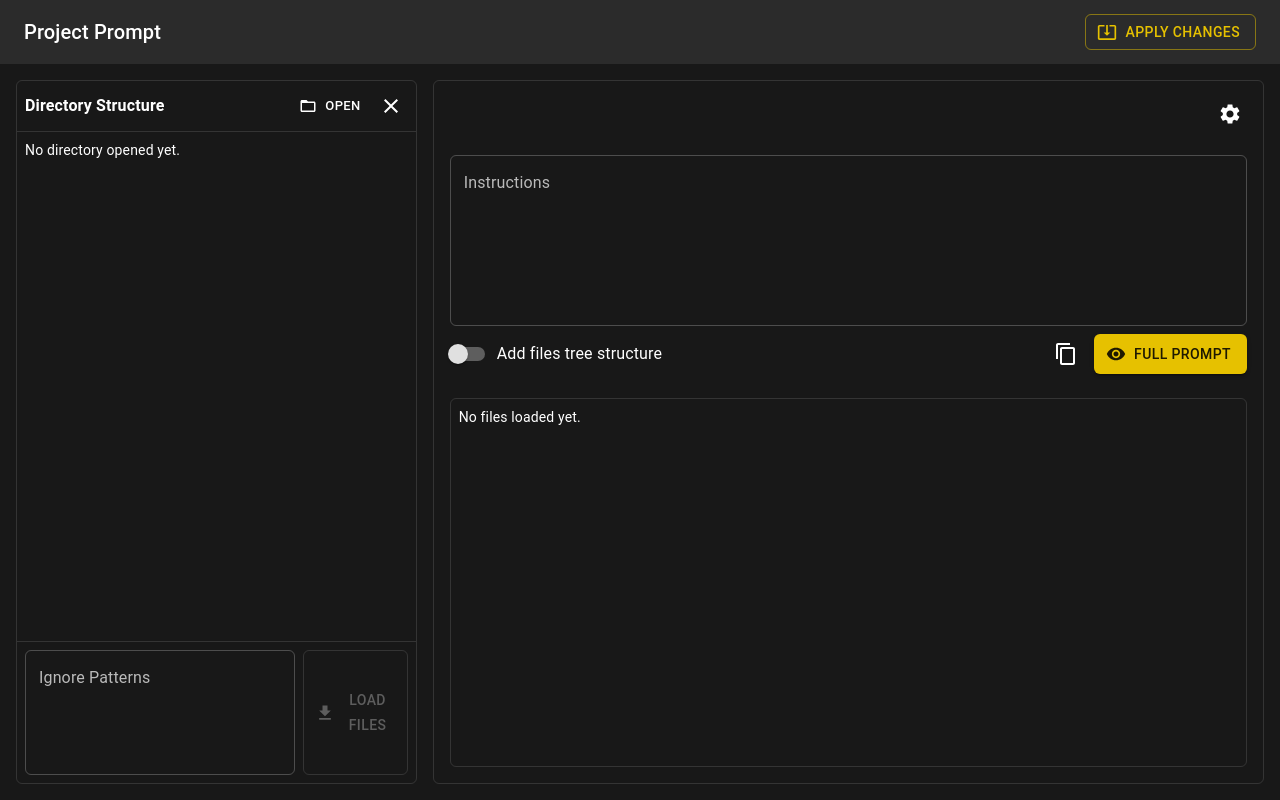
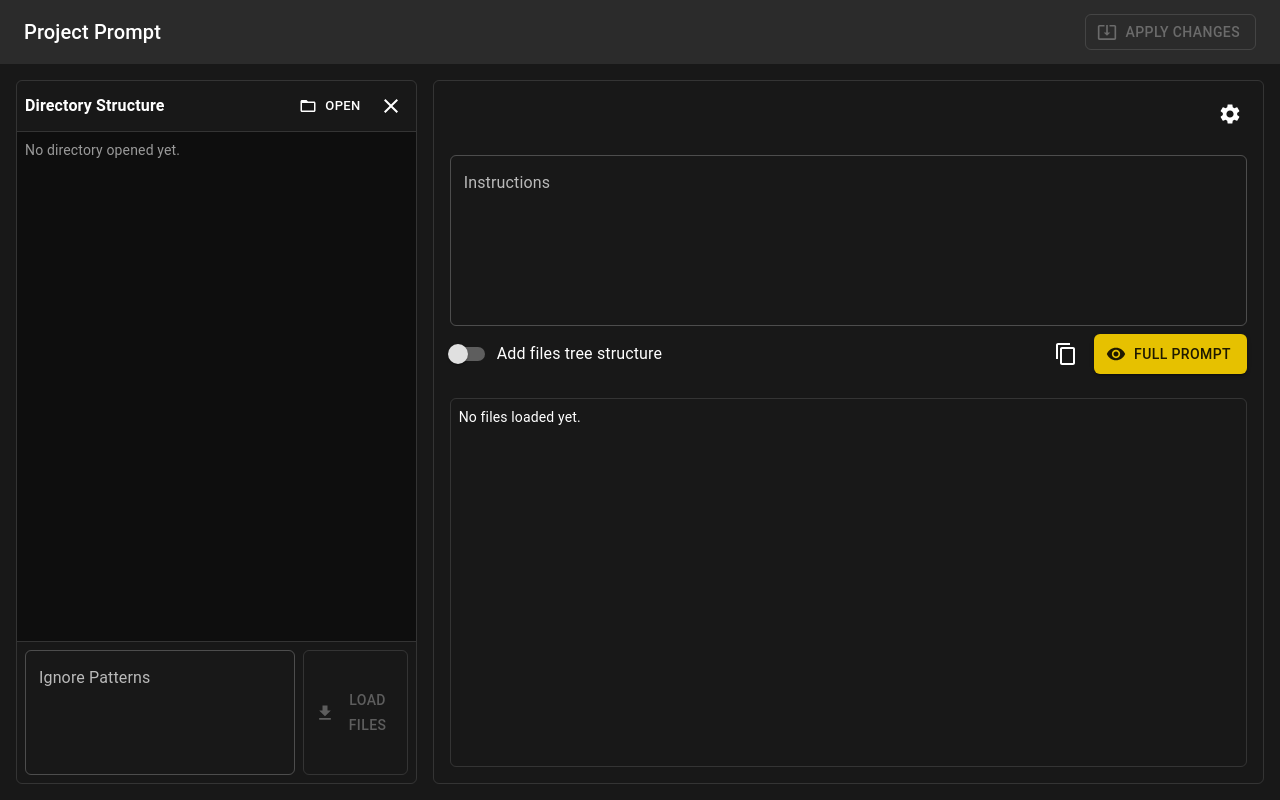
Before and after one commit to masoud-msk/project-prompt, a React (Vite) app: page / in a window 1280 px wide. Built offline with nearby package versions, Linux system fonts and the light colour scheme.

Commit message:
Fix opening last opened directory

```diff
--- a/src/App.tsx
+++ b/src/App.tsx
@@ -1,3 +1,4 @@
+
 /*
 // <ai_context>
 //  Main application component, fully using MUI for layout.
@@ -43,14 +44,15 @@ export default function App() {
     clearSelection,
     lastDirHandle,
     refreshDirectory,
+    rootDirectoryPath,
   } = useFileStore()
 
-  // Effect to automatically re-open (refresh) the last directory on reload
+  // If we have a handle, just refresh on mount.
+  // But if we do NOT have a handle, we can show a "Reopen last folder" button below instead
   useEffect(() => {
     if (lastDirHandle) {
       refreshDirectory()
     }
-    // We only call refreshDirectory() once on mount if lastDirHandle exists
     // eslint-disable-next-line react-hooks/exhaustive-deps
   }, [])
 
@@ -96,6 +98,7 @@ export default function App() {
               color="primary"
               startIcon={<SystemUpdateAltIcon />}
               onClick={openChangesModal}
+              disabled={!lastDirHandle}
             >
               Apply Changes
             </Button>
@@ -165,12 +168,38 @@ export default function App() {
             </Box>
           </Box>
 
+          {/* If we don't have a handle, but do have rootDirectoryPath, show "Reopen last folder" */}
+          {!lastDirHandle && rootDirectoryPath && (
+            <Box sx={{ p: 1 }}>
+              <Button
+                variant="outlined"
+                onClick={handleOpenDirectory}
+              >
+                (!)&nbsp;Reopen last folder: {rootDirectoryPath}
+              </Button>
+            </Box>
+          )}
+
           {/* Tree content (fills remaining space) */}
-          <Box sx={{ flex: 1, overflowY: 'auto', p: 1 }}>
+          <Box sx={{ flex: 1, position: 'relative', overflowY: 'auto', p: 1 }}>
             {fileTree.length === 0 ? (
               <Typography variant="body2">No directory opened yet.</Typography>
             ) : (
               <DirectoryTree />
+            )}
+            {/* Dark overlay if no directory handle */}
+            {!lastDirHandle && (
+              <Box
+                sx={{
+                  position: 'absolute',
+                  top: 0,
+                  left: 0,
+                  right: 0,
+                  bottom: 0,
+                  backgroundColor: 'rgba(0,0,0,0.4)',
+                  zIndex: 10,
+                }}
+              />
             )}
           </Box>
 
@@ -190,7 +219,7 @@ export default function App() {
               color="primary"
               startIcon={<DownloadIcon />}
               onClick={loadSelectedFiles}
-              disabled={selectedFiles.length === 0}
+              disabled={!lastDirHandle || selectedFiles.length === 0}
             >
               Load Files
             </Button>
--- a/src/store.ts
+++ b/src/store.ts
@@ -1,7 +1,8 @@
-/* Keep existing content, only injecting the new function. */
+
 // <ai_context>
 //  Zustand store for managing file selection, ignoring patterns, instructions, theme, etc.
 //  Now includes localStorage persistence for file store and theme store, with default 'dark' theme.
+//  Updated to store and restore the root directory name in localStorage via 'rootDirectoryPath'.
 // </ai_context>
 
 import { create } from 'zustand'
@@ -38,7 +39,11 @@ interface FileStoreState {
   instructions: string
   ignorePatterns: string
 
+  // The last directory handle in memory (not stored in localStorage)
   lastDirHandle: any | null
+
+  // The name of the opened root directory (stored in localStorage)
+  rootDirectoryPath: string | null
 
   // Custom instructions
   customInstructions: CustomInstruction[]
@@ -92,8 +97,9 @@ async function buildFileTree(
     if (
       entry.kind === 'directory' &&
       (entry.name === '.git' || entry.name === 'node_modules')
-    )
+    ) {
       continue
+    }
 
     const path = currentPath ? `${currentPath}/${entry.name}` : entry.name
     if (entry.kind === 'directory') {
@@ -153,9 +159,10 @@ function persistFileState(state: FileStoreState) {
     instructions,
     ignorePatterns,
     customInstructions,
-    lastDirHandle,
+    // We'll keep lastDirHandle as null in storage, as we can't serialize it
     includeTreeInPrompt,
     persistedSelectedFilePaths,
+    rootDirectoryPath,
   } = state
 
   const newTree = stripHandlesFromTree(fileTree)
@@ -171,6 +178,8 @@ function persistFileState(state: FileStoreState) {
     lastDirHandle: null, // can't store real handle
     includeTreeInPrompt,
     persistedSelectedFilePaths,
+    // Save the name of the root directory so we can attempt to reopen it.
+    rootDirectoryPath,
   }
   localStorage.setItem('fileStoreData', JSON.stringify(storeObj))
 }
@@ -214,7 +223,6 @@ function buildAsciiTree(paths: string[]): string {
     entries.forEach((key, index) => {
       const child = obj[key]
       const childIsLast = index === entries.length - 1
-      const branch = isLast ? '   ' : '│  '
       const lineSymbol = childIsLast ? '└── ' : '├── '
       output += prefix + lineSymbol + key + '\n'
       const subPrefix = prefix + (childIsLast ? '   ' : '│  ')
@@ -238,6 +246,9 @@ export const useFileStore = create<FileStoreState>((set, get) => {
     instructions: '',
     ignorePatterns: '',
     lastDirHandle: null,
+
+    // New field: store just the directory name of the last opened folder
+    rootDirectoryPath: null,
 
     customInstructions: [],
 
@@ -294,7 +305,8 @@ export const useFileStore = create<FileStoreState>((set, get) => {
       try {
         const dirHandle = await window.showDirectoryPicker()
         const tree = await buildFileTree(dirHandle)
-        // Reselect nodes that were previously selected
+
+        // Reselect previously selected paths if any
         const reselectTree = (nodes: FileNode[]): FileNode[] => {
           return nodes.map(node => {
             const newNode = { ...node }
@@ -323,12 +335,15 @@ export const useFileStore = create<FileStoreState>((set, get) => {
         }
         gatherSelected(updatedTree)
 
+        // Update store with newly opened handle and directory name
         set({
           fileTree: updatedTree,
           selectedFiles: newSelected,
           loadedFiles: [],
           lastDirHandle: dirHandle,
+          rootDirectoryPath: dirHandle.name || null, // Store the folder name
         })
+
         persistFileState(get())
       } catch (err) {
         console.error('Error opening directory:', err)
@@ -337,11 +352,12 @@ export const useFileStore = create<FileStoreState>((set, get) => {
     },
 
     async refreshDirectory() {
-      const { lastDirHandle } = get()
+      const { lastDirHandle, rootDirectoryPath } = get()
       if (lastDirHandle) {
+        // We already have a handle in memory, just rebuild the tree
         try {
           const tree = await buildFileTree(lastDirHandle)
-          // Reselect nodes that were previously selected
+
           const reselectTree = (nodes: FileNode[]): FileNode[] => {
             return nodes.map(node => {
               const newNode = { ...node }
@@ -356,7 +372,6 @@ export const useFileStore = create<FileStoreState>((set, get) => {
           }
           const updatedTree = reselectTree(tree)
 
-          // Gather the newly reselected
           const newSelected: FileNode[] = []
           const gatherSelected = (nodes: FileNode[]) => {
             nodes.forEach(n => {
@@ -376,13 +391,17 @@ export const useFileStore = create<FileStoreState>((set, get) => {
             loadedFiles: [],
           })
           persistFileState(get())
-          return
         } catch (err) {
           console.error('Error refreshing directory:', err)
           get().showErrorToast('Failed to refresh directory!')
         }
+      } else {
+        // No handle in memory, but we might have a saved directory name
+        if (rootDirectoryPath) {
+          // Attempt to open it again (will prompt user to confirm)
+          await get().openDirectory()
+        }
       }
-      await get().openDirectory()
     },
 
     toggleSelection(path: string, handle: any, isDirectory: boolean) {
```
